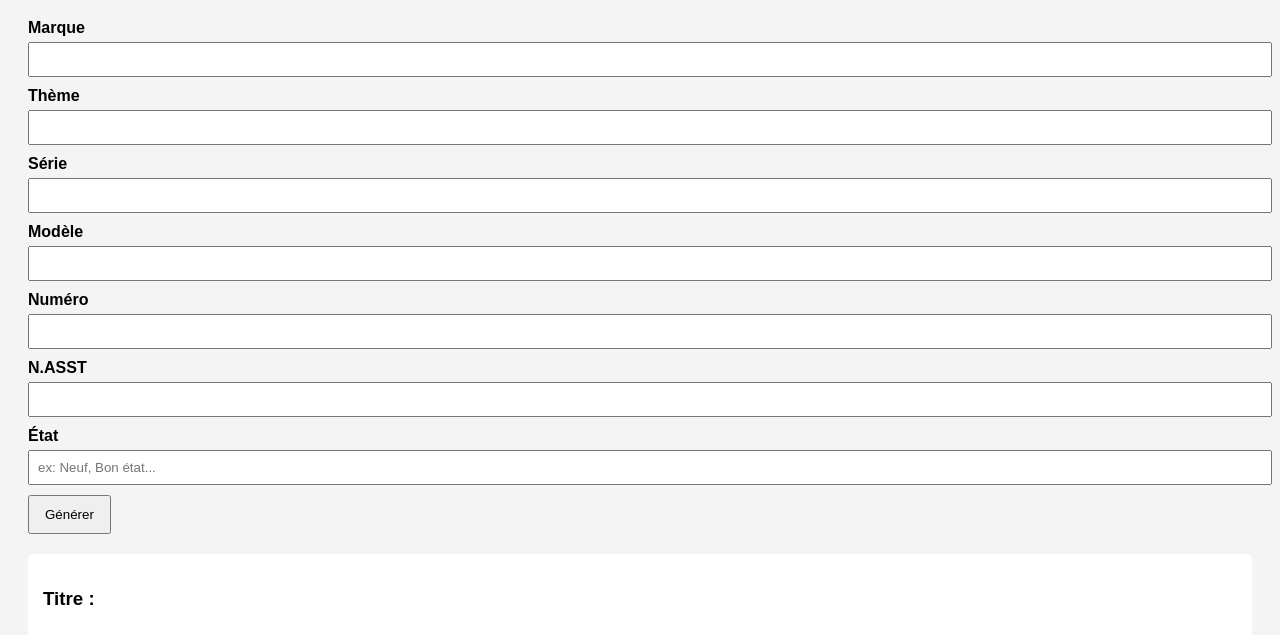
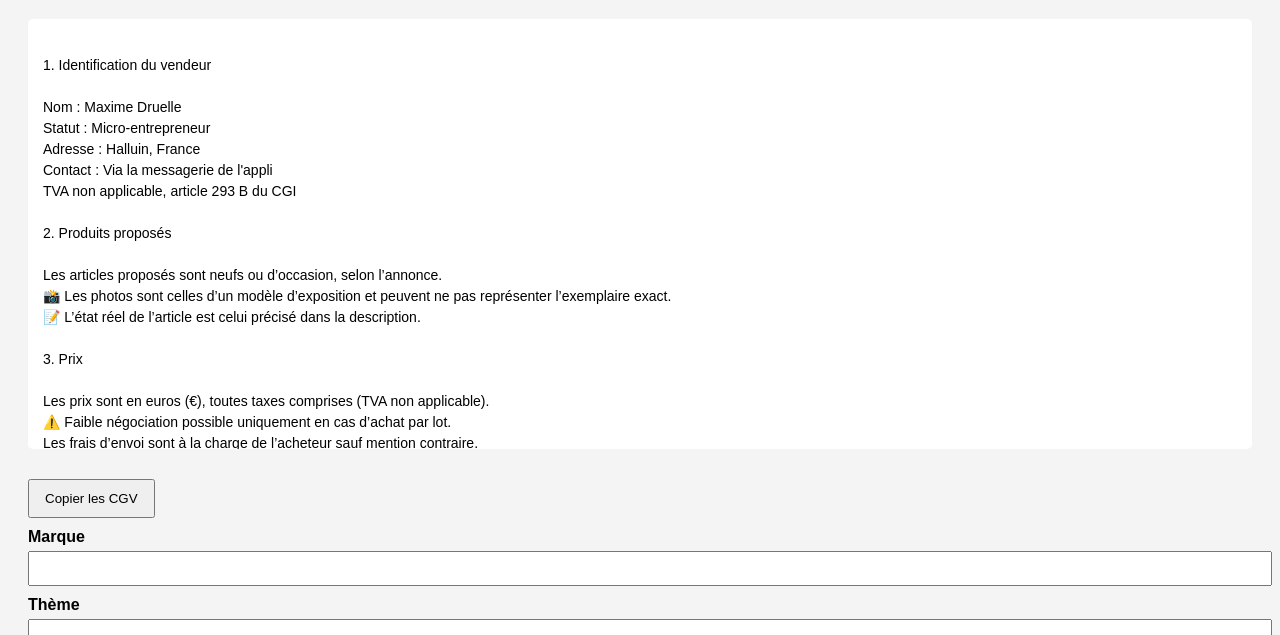
Before and after one commit to eleksnipe0/projet-site, a plain HTML site: page index.html in a window 1280 px wide. Shown: the part 89-724 px from the top of the page. Drawn offline with Linux system fonts and the light colour scheme.

Commit message:
Update index.html

```diff
--- a/index.html
+++ b/index.html
@@ -1,8 +1,8 @@
 <!DOCTYPE html>
 <html lang="fr">
 <head>
-  <meta charset="UTF-8">
-  <meta name="viewport" content="width=device-width, initial-scale=1.0">
+  <meta charset="UTF-8" />
+  <meta name="viewport" content="width=device-width, initial-scale=1" />
   <title>Générateur d'annonce</title>
   <style>
     body { font-family: Arial, sans-serif; padding: 20px; background-color: #f4f4f4; }
@@ -12,31 +12,98 @@
     textarea { width: 100%; height: 200px; margin-top: 10px; padding: 10px; }
     button { margin-top: 10px; padding: 10px 15px; cursor: pointer; }
     .output-section { background: white; padding: 15px; margin-top: 20px; border-radius: 5px; }
+    .cgv-section {
+      background: white;
+      padding: 15px;
+      margin-bottom: 20px;
+      border-radius: 5px;
+      white-space: pre-line;
+      font-size: 14px;
+      line-height: 1.5;
+      max-height: 400px;
+      overflow-y: auto;
+    }
   </style>
 </head>
 <body>
   <h1>Générateur d'annonce simplifié</h1>
 
+  <!-- Section CGV -->
+  <div class="cgv-section" id="cgvTexte">
+1. Identification du vendeur
+
+Nom : Maxime Druelle
+Statut : Micro-entrepreneur
+Adresse : Halluin, France
+Contact : Via la messagerie de l'appli
+TVA non applicable, article 293 B du CGI
+
+2. Produits proposés
+
+Les articles proposés sont neufs ou d’occasion, selon l’annonce.
+📸 Les photos sont celles d’un modèle d’exposition et peuvent ne pas représenter l’exemplaire exact.
+📝 L’état réel de l’article est celui précisé dans la description.
+
+3. Prix
+
+Les prix sont en euros (€), toutes taxes comprises (TVA non applicable).
+⚠️ Faible négociation possible uniquement en cas d’achat par lot.
+Les frais d’envoi sont à la charge de l’acheteur sauf mention contraire.
+
+4. Paiement
+
+Les moyens de paiement acceptés sont :
+Paiement sécurisé de l'appli
+Espèces (remise en main propre)
+
+5. Livraison
+
+📦 Remise en main propre possible à Halluin (ou alentours).
+📮 Envoi possible via La Poste, Mondial Relay ou autre transporteur.
+L’expédition se fait après encaissement.
+🚫 Le vendeur n’est pas responsable des pertes, retards ou dommages causés par le transporteur. L’acheteur peut demander un envoi avec assurance à ses frais.
+
+6. Droit de rétractation
+
+Conformément à l’article L221-18 du Code de la consommation, l’acheteur dispose d’un délai de 14 jours à compter de la réception du produit pour exercer son droit de rétractation.
+📝 Conditions du retour :
+Notification écrite obligatoire (via l'appli ou email)
+Retour à la charge de l’acheteur
+L’article doit être retourné dans le même état que lors de l’envoi
+Le remboursement sera effectué après réception et vérification de l’article
+❌ Aucun retour accepté si l’article est incomplet, endommagé ou modifié.
+
+7. Litiges
+
+En cas de désaccord, une résolution à l’amiable sera privilégiée.
+À défaut, le litige sera porté devant les tribunaux compétents du lieu du vendeur.
+
+8. Acceptation des conditions
+
+Toute commande vaut acceptation des présentes Conditions Générales de Vente.
+  </div>
+  <button onclick="copier('cgvTexte')">Copier les CGV</button>
+
   <label for="marque">Marque</label>
-  <input type="text" id="marque">
+  <input type="text" id="marque" />
 
   <label for="theme">Thème</label>
-  <input type="text" id="theme">
+  <input type="text" id="theme" />
 
   <label for="serie">Série</label>
-  <input type="text" id="serie">
+  <input type="text" id="serie" />
 
   <label for="modele">Modèle</label>
-  <input type="text" id="modele">
+  <input type="text" id="modele" />
 
   <label for="numero">Numéro</label>
-  <input type="text" id="numero">
+  <input type="text" id="numero" />
 
   <label for="nasst">N.ASST</label>
-  <input type="text" id="nasst">
+  <input type="text" id="nasst" />
 
   <label for="etat">État</label>
-  <input type="text" id="etat" placeholder="ex: Neuf, Bon état...">
+  <input type="text" id="etat" placeholder="ex: Neuf, Bon état..." />
 
   <button onclick="genererAnnonce()">Générer</button>
 
@@ -54,13 +121,13 @@
     const champs = ["marque", "theme", "serie", "modele", "numero", "nasst", "etat"];
 
     // Charger les données sauvegardées
-    window.onload = function() {
-      champs.forEach(id => {
+    window.onload = function () {
+      champs.forEach((id) => {
         const valeur = localStorage.getItem(id);
         if (valeur) document.getElementById(id).value = valeur;
       });
       genererAnnonce();
-    }
+    };
 
     function genererAnnonce() {
       const marque = document.getElementById("marque").value;
@@ -72,22 +139,47 @@
       const etat = document.getElementById("etat").value;
 
       // Sauvegarder dans le localStorage
-      champs.forEach(id => {
+      champs.forEach((id) => {
         localStorage.setItem(id, document.getElementById(id).value);
       });
 
       const titre = `${marque} | ${theme} | ${serie} | ${modele} | ${numero} | ${nasst}`;
-      const description = `Marque : ${marque}\nThème : ${theme}\nSérie : ${serie}\nModèle : ${modele}\nNuméro : ${numero}\nN.ASST : ${nasst}\nÉtat : ${etat}\n\nPrix non négociable mise à part en lot\nEmballage soigné ✅\nEnvoie sous 48h ! 🕓 ( hors dimanche et jours fériés français )`;
+      const description = `Marque : ${marque}
+Thème : ${theme}
+Série : ${serie}
+Modèle : ${modele}
+Numéro : ${numero}
+N.ASST : ${nasst}
+État : ${etat}
+
+Prix non négociable mise à part en lot
+Emballage soigné ✅
+Envoie sous 48h ! 🕓 ( hors dimanche et jours fériés français )`;
 
       document.getElementById("titre").value = titre;
       document.getElementById("description").value = description;
     }
 
     function copier(id) {
-      const champ = document.getElementById(id);
-      champ.select();
-      champ.setSelectionRange(0, 99999);
-      document.execCommand("copy");
+      let element = document.getElementById(id);
+      let textToCopy = "";
+
+      if (element.tagName.toLowerCase() === "textarea" || element.tagName.toLowerCase() === "input") {
+        element.select();
+        element.setSelectionRange(0, 99999);
+        document.execCommand("copy");
+      } else {
+        // Pour un div ou autre, on copie son texte
+        if (id === "cgvTexte") {
+          textToCopy = element.innerText || element.textContent;
+          navigator.clipboard.writeText(textToCopy).then(() => {
+            alert("CGV copiées dans le presse-papiers !");
+          });
+          return;
+        }
+      }
+
+      alert("Texte copié !");
     }
   </script>
 </body>
```
